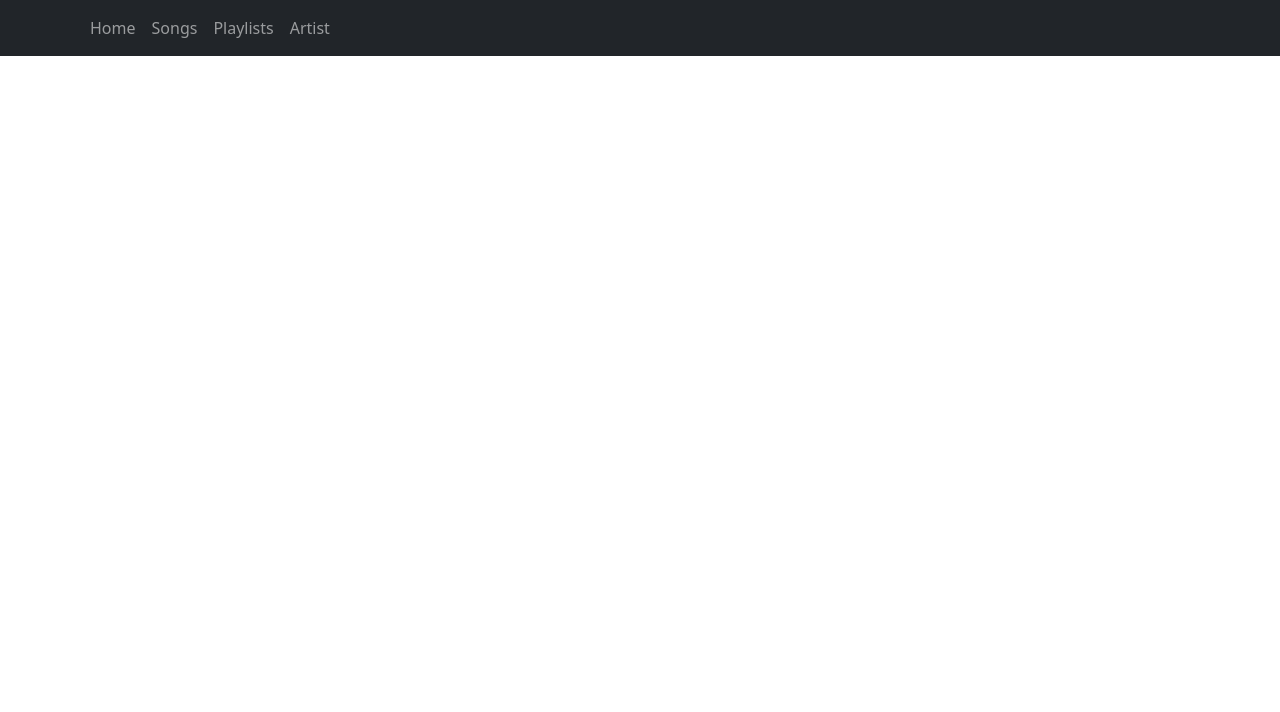
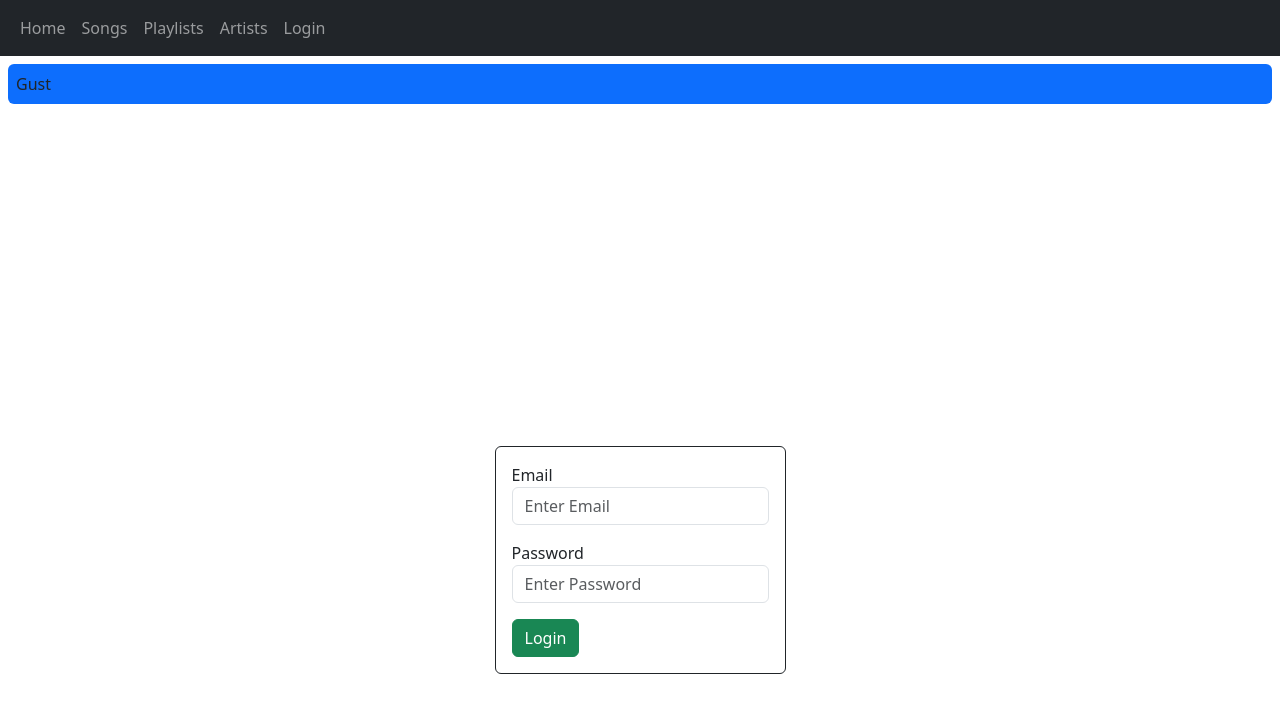
Before and after one commit to Dhanay-J/DBMS-Micro-Project, a React app in the folder music-app/: page /login in a window 1280 px wide. Shown: the top 712 px of the page. Built offline with nearby package versions, Linux system fonts and the light colour scheme; the HTML template or start-up script is replaced by a standard one.

Commit message:
Added Users

```diff
--- a/music-app/src/App.tsx
+++ b/music-app/src/App.tsx
@@ -6,27 +6,32 @@ import PlayLists from './components/PlayLists.tsx'
 import Artists from './components/Artists.tsx'
 import MusicNavbar from './components/Navbar.tsx'
 import Player from './components/Player.tsx'
-import { useState, createContext } from 'react'
+import Login from './components/Login.tsx'
+import {  createContext,useContext ,useState } from 'react'
 
 export const MusicContext = createContext(null);
 
+import { UserContext } from './components/UserContext.tsx'
+
 function App() {
+  const [user, setUser] = useState({});
+
 
    return (
     <>
+
       <MusicNavbar />
       <div className='p-5'>
-
       <Routes>
-
       <Route path="/" element={<Home />} />
       <Route path='/player' element={<Player />} />
       <Route path='/songs' element={<Songs />} />
       <Route path='/playlists' element={<PlayLists />} />
       <Route path='/artists' element={<Artists />} />
+      <Route path='/login' element={<Login />} />
+
       </Routes>
     </div>
-
 
     </>
   )
--- a/music-app/src/components/Artists.tsx
+++ b/music-app/src/components/Artists.tsx
@@ -1,16 +1,20 @@
 
-import { useEffect, useState } from "react";
+import { useContext, useEffect, useState } from "react";
 import SearchComponent from "./Search";
 import { MusicContext } from "./Songs";
 import Player from "./Player";
+import { useNavigate } from "react-router-dom";
+import { UserContext } from "./UserContext";
 
 
 // Context provider component
+const ip = 'localhost';
+const port = 30000;
 
 async function fetchArtist() {
   try {
     // const album_title = await fetch("http://localhost:3000/songs?Query=select a.name,al.title from ALBUMS al join ARTIST a on a.ARTISTID = al.ARTISTID;");
-    const songs = await fetch("http://localhost:3000/songs?Query=select s.title,a.name,s.url, a.artistid , al.Title as albumt from songs s join artist a on s.ARTISTID = a.ARTISTID join albums al on al.ArtistID = a.ArtistID order by a.ARTISTID");
+    const songs = await fetch(`http://${ip}:${port}/songs?Query=select s.title,a.name,s.url, a.artistid , al.Title as albumt from songs s join artist a on s.ARTISTID = a.ARTISTID join albums al on al.ArtistID = a.ArtistID order by a.ARTISTID`);
     // if (!album_title.ok) {
     //   throw new Error(`Error fetching songs: ${album_title.statusText}`);
     // }
@@ -18,7 +22,7 @@ async function fetchArtist() {
       throw new Error(`Error fetching songs: ${songs.statusText}`);
     }
     const data1 = await songs.json();
-    console.log(data1);
+    // console.log(data1);
     return data1;
     // const data2 = await album_title.json();
     // console.log(data2);
@@ -34,11 +38,19 @@ function Artists() {
   const [artist, setArtist] = useState([]);
   const [isLoading, setIsLoading] = useState(false);
   const [error, setError] = useState(null);
+  const user = useContext(UserContext);
+
+  const navigate = useNavigate();
 
   useEffect(() => {
     const fetchData = async () => {
       setIsLoading(true);
       setError(null);
+
+      if(!user['Login']){
+        alert("Redirecting to login");
+        navigate('/login', { replace: true });
+      }
 
       try {
         const fetchedArtist = await fetchArtist();
@@ -56,7 +68,7 @@ function Artists() {
   // const [url, setUrl] = useState("");
 
   const [url, setUrl] = useState("");
-  console.log(artist);
+  // console.log(artist);
 
   const groupedData = artist.reduce((acc, row) => {
     const artistId = row['artistid'];
@@ -67,6 +79,8 @@ function Artists() {
 
   let i=0;
   let j=0;
+
+  let isArtist = user['UserType']==='artist' ? true : false;
   return (
     <>
     <div className="display-1 ">
@@ -86,6 +100,21 @@ function Artists() {
           </ul>
         </div>
       ))}
+
+      {
+      isArtist?
+      <div>
+
+      <button className='btn btn-primary fixed-bottom m-2 ' style={{width:40}} onClick={
+        ()=>{
+          alert("Add Song");
+        }
+
+      }>+</button>
+      </div>
+      :''
+      }
+
     </div>
       <MusicContext.Provider value={url}>
         <Player url={url}/>
--- a/music-app/src/components/Home.tsx
+++ b/music-app/src/components/Home.tsx
@@ -1,7 +1,22 @@
+import { useContext, useEffect } from "react";
+import { useNavigate } from "react-router-dom";
+import { UserContext } from "./UserContext";
 
 function Home() {
+
+    const user = useContext(UserContext);
+
+    const navigate = useNavigate();
+
+    useEffect(() => {
+    if(!user['Login']){
+        alert("Redirecting to login");
+        navigate('/login', { replace: true });
+    }
+    }, []);
+
   return (
-    <div className="display-2">Home Page</div>
+    <div className="display-2">Home Page of {user['Username']}</div>
   )
 }
 
--- /dev/null
+++ b/music-app/src/components/Login.tsx
@@ -0,0 +1,76 @@
+import React, { useContext, useEffect, useState } from 'react'
+import { UserContext } from './UserContext';
+import 'bootstrap/dist/css/bootstrap.min.css';
+import { useNavigate } from 'react-router-dom';
+
+const ip = 'localhost';
+const port = 30000;
+
+
+
+function Login() {
+    const [email, setEmail] = useState('');
+    const [password, setPassword] = useState('');
+    const navigate = useNavigate();
+
+
+    const user = useContext(UserContext);
+
+
+
+    async function handleSubmit(e) {
+        e.preventDefault();
+        // console.log(email, password);
+      const res = await fetch(`http://${ip}:${port}/signin`, {
+      method: 'POST',
+      headers: {
+        Accept: 'application/json',
+        'Content-Type': 'application/json',
+      },
+      body: JSON.stringify({
+        email: email,
+        password: password,
+      }),
+    }
+  )
+
+    // console.log(" Response is : "+res.json());
+    const data = await res.json();
+
+
+    if(data['success']==true){
+       user['Login'] = true;
+        user['UserType'] = data['user']['UserType'];
+        user['Username'] = data['user']['Username'];
+        user['Email'] = data['user']['Email'];
+        navigate('/', { replace: true });
+    }
+    else{
+        alert("Invalid Email or Password");
+    }
+    // console.log(user);
+  }
+
+  return (
+
+    <div className='d-flex vh-100 justify-content-center align-items-center '>
+        <div className='p-3 bg-white border border-dark rounded'>
+            <form onSubmit={handleSubmit}>
+
+                <div className='mb-3'>
+                    <label >Email</label>
+                    <input type="email" placeholder='Enter Email' className='form-control' onChange={e => setEmail(e.target.value)}/>
+                </div>
+                <div className='mb-3'>
+                    <label >Password</label>
+                    <input type="password" placeholder='Enter Password' className='form-control' onChange={e => setPassword(e.target.value)}/>
+                </div>
+
+                <button className='btn btn-success'>Login</button>
+            </form>
+        </div>
+    </div>
+  )
+}
+
+export default Login;
--- a/music-app/src/components/Navbar.tsx
+++ b/music-app/src/components/Navbar.tsx
@@ -2,21 +2,50 @@ import Container from 'react-bootstrap/Container';
 import Nav from 'react-bootstrap/Nav';
 import Navbar from 'react-bootstrap/Navbar';
 import 'bootstrap/dist/css/bootstrap.min.css';
+import { useNavigate } from 'react-router-dom';
+import { UserContext } from './UserContext';
+import { useContext } from 'react';
 
 function MusicNavbar() {
+  const navigate = useNavigate();
+
+  const user = useContext(UserContext);
+
+  const isLoggedin = user['Login'];
+
   return (
         <>
-          <Navbar bg="dark" data-bs-theme="dark" fixed="top">
-            <Container>
-              {/* <Navbar.Brand href="/">Navbar</Navbar.Brand> */}
-              <Nav className="me-auto" >
-                <Nav.Link href="/">Home</Nav.Link>
-                <Nav.Link href="/songs">Songs</Nav.Link>
-                <Nav.Link href="/playlists">Playlists</Nav.Link>
-                <Nav.Link href="/artists">Artist</Nav.Link>
-              </Nav>
-            </Container>
+        <Navbar bg="dark" variant="dark" expand="lg" className="d-flex justify-content-between">
+              <Container fluid>
+                {/* Brand or logo can be placed here */}
+                {/* <Navbar.Brand href="/">Navbar</Navbar.Brand> */}
+                <Nav className="me-auto">
+                  <Nav.Link onClick={() => navigate("/")}>Home</Nav.Link>
+                  <Nav.Link onClick={() => navigate("/songs")}>Songs</Nav.Link>
+                  <Nav.Link onClick={() => navigate("/playlists")}>Playlists</Nav.Link>
+                  <Nav.Link onClick={() => navigate("/artists")}>Artists</Nav.Link>
+
+
+                {isLoggedin ?
+                <Nav.Link onClick={() =>
+                  {
+                    user['Login'] = false;
+                    user['UserType'] = 'gust';
+                    user['Username'] = 'Gust';
+                    user['Useremail'] = '';
+                    navigate('/', { replace: true });
+                  }} >Logout</Nav.Link>
+                :
+                <Nav.Link onClick={() => navigate("/login")}>Login</Nav.Link>
+                }
+                </Nav>
+              </Container>
           </Navbar>
+          {
+          isLoggedin ?
+          <div className="user bg-primary rounded p-2 flex m-2">{user['Username']}</div>
+         : <div className="user bg-primary rounded p-2 flex m-2" >Gust</div>
+        }
           </>
   )
 }
--- a/music-app/src/components/PlayLists.tsx
+++ b/music-app/src/components/PlayLists.tsx
@@ -1,20 +1,25 @@
-import { useEffect, useState } from "react";
+import { useContext, useEffect, useState } from "react";
 import SearchComponent from "./Search";
 import music from "../assets/music.jpg";
 import { MusicContext } from "./Songs";
 import Player from "./Player";
+import { UserContext } from "./UserContext";
+import { useNavigate } from "react-router-dom";
+
+const ip = 'localhost';
+const port = 30000;
 
 
 // Context provider component
 
 async function fetchPlaylist() {
   try {
-    const response = await fetch("http://localhost:3000/songs?Query=SELECT p.playlistid, s.title, s.songid, a.artistid, a.name,s.url FROM playlist p INNER JOIN playsong ps ON p.playlistid = ps.playlists_id INNER JOIN songs s ON ps.song_id = s.songid inner JOIN artist a on s.artistid = a.artistid order by p.playlistid");
+    const response = await fetch(`http://${ip}:${port}/songs?Query=SELECT p.playlistid, s.title, s.songid, a.artistid, a.name,s.url FROM playlist p INNER JOIN playsong ps ON p.playlistid = ps.playlists_id INNER JOIN songs s ON ps.song_id = s.songid inner JOIN artist a on s.artistid = a.artistid order by p.playlistid`);
     if (!response.ok) {
       throw new Error(`Error fetching songs: ${response.statusText}`);
     }
     const data = await response.json();
-    console.log(data);
+    // console.log(data);
     return data;
   } catch (error) {
     console.error("Error fetching songs:", error);
@@ -27,11 +32,18 @@ function PlayLists() {
   const [playlists, setPlaylist] = useState([]);
   const [isLoading, setIsLoading] = useState(false);
   const [error, setError] = useState(null);
+  const user = useContext(UserContext);
+  const navigate = useNavigate();
 
   useEffect(() => {
     const fetchData = async () => {
       setIsLoading(true);
       setError(null);
+
+      if(!user['Login']){
+        alert("Redirecting to login");
+        navigate('/login', { replace: true });
+      }
 
       try {
         const fetchedPlaylist = await fetchPlaylist();
@@ -61,7 +73,7 @@ function PlayLists() {
 
   const [url, setUrl] = useState("");
 
-
+  // console.log(user);
   return (
     <>
     <div className="display-1 ">
@@ -69,11 +81,11 @@ function PlayLists() {
     </div>
     <div>
       {Object.entries(groupedData).map(([playlistId, songs]) => (
-        <div className="card p-2 m-2 playlist-group">
+        <div className="card p-2 m-2 playlist-group" key={playlistId}>
           <h2>Playlist : {playlistId}</h2>
           <ul className="list-group">
             {songs.map((song) => (
-              <li className="list-group-item song-title" onClick={()=>
+              <li className="list-group-item song-title" key={`${song['url']}_${playlistId}`} onClick={()=>
                 setUrl(song['url'])
               }>
                 {song['title']}
@@ -84,6 +96,12 @@ function PlayLists() {
           </ul>
         </div>
       ))}
+      <div>
+
+      <button className='btn btn-success fixed-bottom m-2 ' style={{width:40}} onClick={()=>{
+        alert("Add playlist");
+      }}>+</button>
+      </div>
     </div>
     <MusicContext.Provider value={url}>
       <Player url={url}/>
--- a/music-app/src/components/Player.tsx
+++ b/music-app/src/components/Player.tsx
@@ -8,7 +8,7 @@ const Player = () => {
 
   return (
     <>
-      <div className="d-flex justify-content-center fixed-bottom m-3">
+      <div className="d-flex justify-content-center fixed-bottom m-3" style={{zIndex:2, position:'fixed'}}>
         <ReactAudioPlayer
           src={url}
           volume={0.2}
--- a/music-app/src/components/Songs.tsx
+++ b/music-app/src/components/Songs.tsx
@@ -1,22 +1,26 @@
 import SearchComponent from "./Search.tsx";
-import { useState, useEffect ,createContext} from "react";
+import { useState, useEffect ,createContext, useContext} from "react";
 import music from "../assets/music.jpg";
 import Player from "./Player.tsx";
+import { UserContext } from "./UserContext.tsx";
+import { useNavigate } from "react-router-dom";
 
 export const MusicContext = createContext(null);
 
 
 // let data = {"rows":[]};
 // let songs = [];
+const ip = 'localhost';
+const port = 30000;
 
 async function fetchSongs() {
   try {
-    const response = await fetch("http://localhost:3000/songs?Query=select a.name , al.title as album, s.url, s.title ,s.duration,s.songid, s.likes, s.dislikes from artist a join songs s on a.artistid = s.artistid join albums al on s.albumid=al.albumid");
+    const response = await fetch(`http://${ip}:${port}/songs?Query=select a.name , al.title as album, s.url, s.title ,s.duration,s.songid, s.likes, s.dislikes from artist a join songs s on a.artistid = s.artistid join albums al on s.albumid=al.albumid`);
     if (!response.ok) {
       throw new Error(`Error fetching songs: ${response.statusText}`);
     }
     const data = await response.json();
-    console.log(data);
+    // console.log(data);
     return data;
   } catch (error) {
     console.error("Error fetching songs:", error);
@@ -29,7 +33,7 @@ async function fetchSongs() {
 async function setLike(song) {
 
   try {
-    const response = await fetch('http://localhost:3000/like', {
+    const response = await fetch(`http://${ip}:${port}/like`, {
       method: "POST", // *GET, POST, PUT, DELETE, etc.
       mode: "cors", // no-cors, *cors, same-origin
       headers: {
@@ -53,7 +57,7 @@ async function setLike(song) {
 async function setDislike(song) {
 
   try {
-    const response = await fetch('http://localhost:3000/dislike', {
+    const response = await fetch(`http://${ip}:${port}/dislike`, {
       method: "POST", // *GET, POST, PUT, DELETE, etc.
       mode: "cors", // no-cors, *cors, same-origin
       headers: {
@@ -90,10 +94,19 @@ function Songs() {
   const [isLoading, setIsLoading] = useState(false);
   const [error, setError] = useState(null);
 
+  const user = useContext(UserContext);
+
+  const navigate = useNavigate();
+
   useEffect(() => {
     const fetchData = async () => {
       setIsLoading(true);
       setError(null);
+
+      if(!user['Login']){
+        alert("Redirecting to login");
+        navigate('/login', { replace: true });
+      }
 
       try {
         const fetchedSongs = await fetchSongs();
@@ -165,10 +178,7 @@ function Songs() {
                       }}>Dislike</button>
                     </div>
                   </div>
-
                 </div>
-
-
               </div>
             </div>
           </div>
--- /dev/null
+++ b/music-app/src/components/UserContext.tsx
@@ -0,0 +1,2 @@
+import { createContext } from 'react'
+export const UserContext = createContext({});
--- a/music-app/src/main.tsx
+++ b/music-app/src/main.tsx
@@ -8,10 +8,11 @@ import App from './App.tsx'
 ReactDOM.createRoot(document.getElementById('root')!).render(
   <React.StrictMode>
   <>
+
   <BrowserRouter>
+    <App />
+  </BrowserRouter>
 
-  <App />
-</BrowserRouter>
   </>
   </React.StrictMode>,
 )
```
Also changed, not shown: 1 other file (tests, documents, lock files or other folders). Lines whose indentation alone changed are shown as unchanged.
